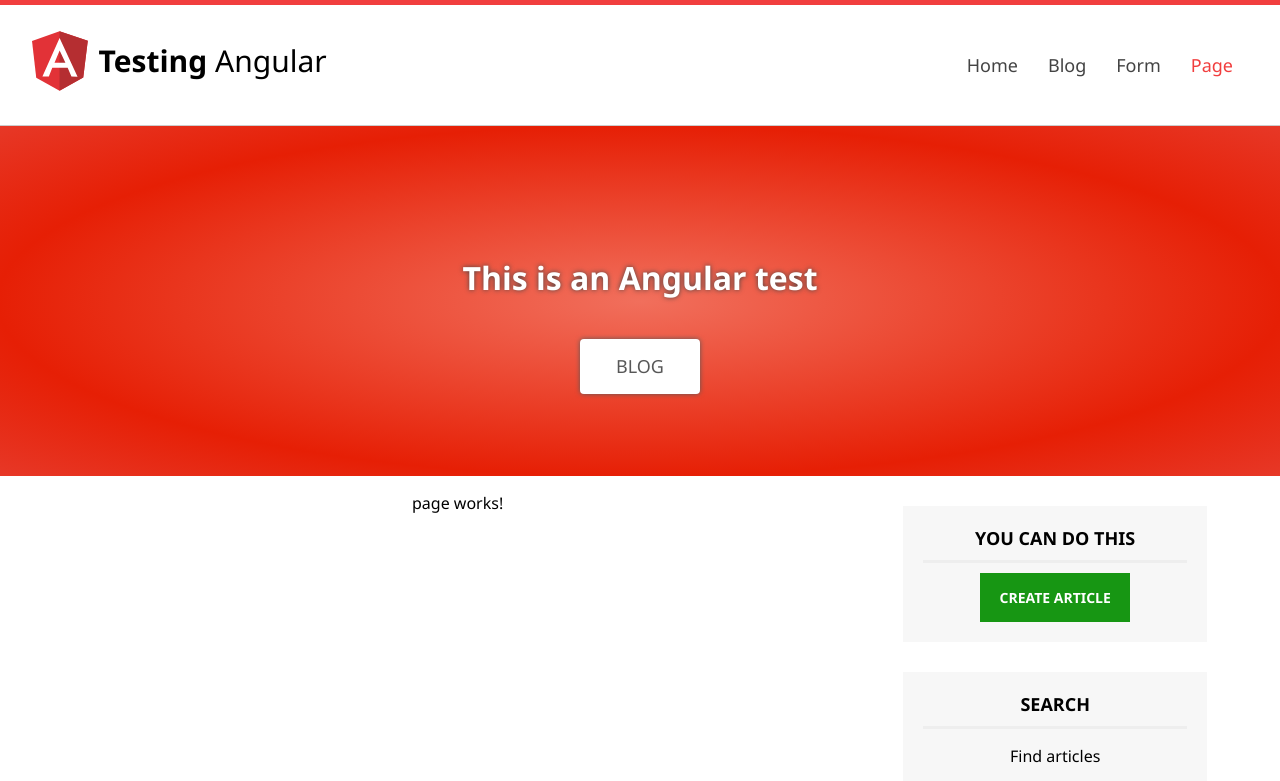
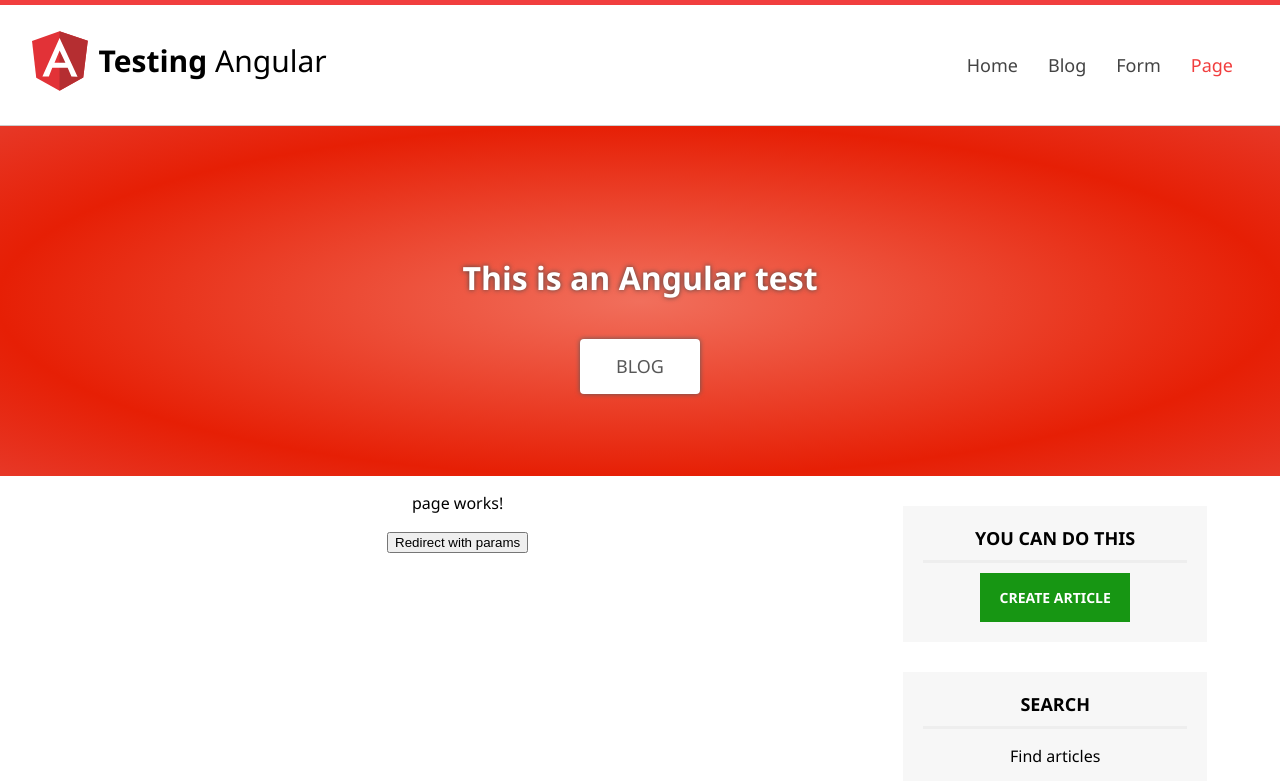
Before and after one commit to rdgonzu/testing-angular, an Angular app: page /page in a window 1280 px wide. Shown: the top 781 px of the page. Built offline with nearby package versions, Linux system fonts and the light colour scheme.

Commit message:
Testing router redirect.

```diff
--- a/src/app/components/page/page.component.html
+++ b/src/app/components/page/page.component.html
@@ -1,3 +1,5 @@
 <p>page works!</p>
 
 <h1 *ngIf="slug">The slug from url is: {{slug}}</h1>
+
+<button (click)="redirect()">Redirect with params</button>
--- a/src/app/components/page/page.component.ts
+++ b/src/app/components/page/page.component.ts
@@ -21,4 +21,9 @@ export class PageComponent implements OnInit {
 
   }
 
+  redirect () {
+    //Page and params, according to app.router settings.
+    this._router.navigate(['/page', 'testing-redirect']);
+  }
+
 }
```
